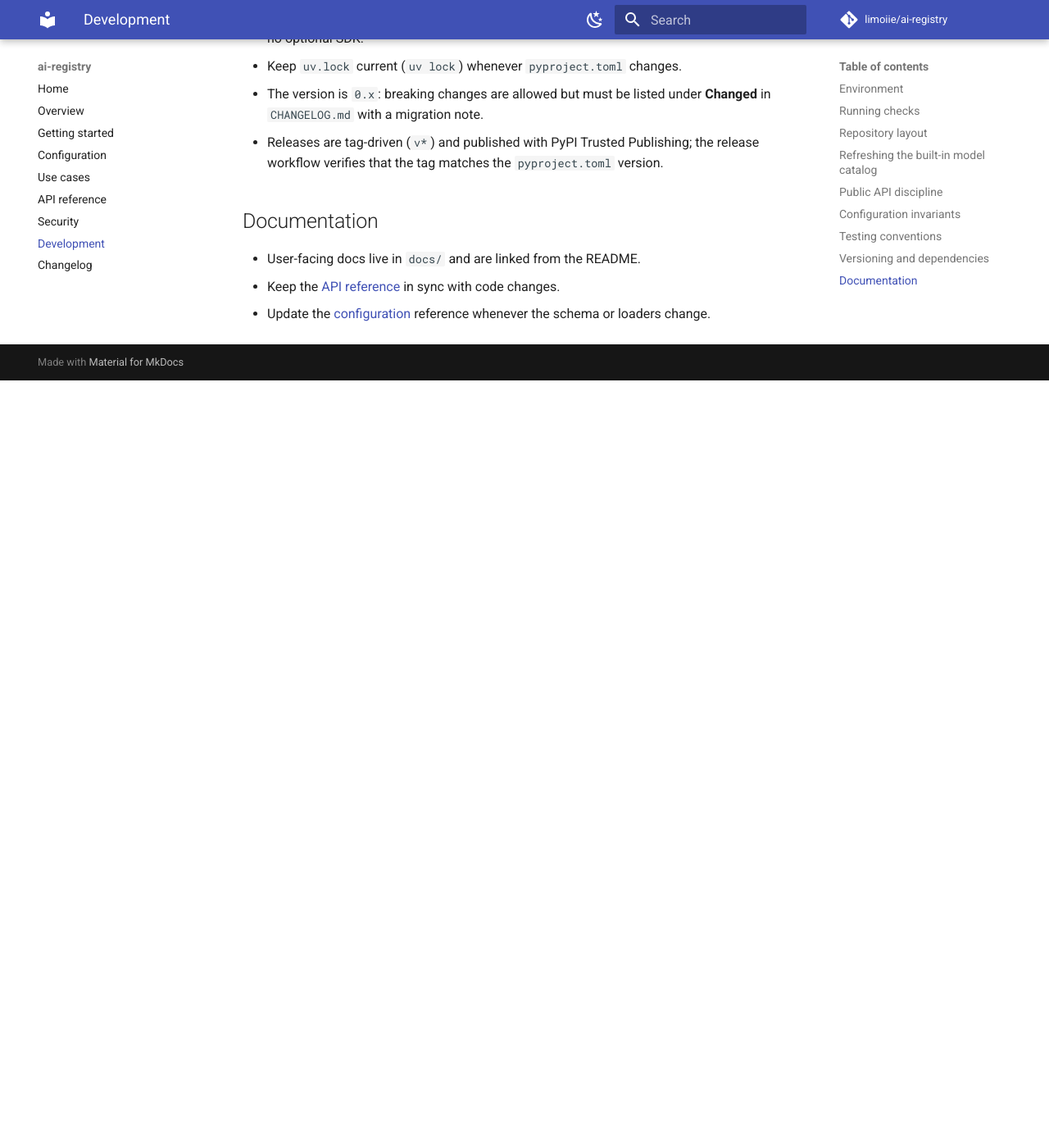
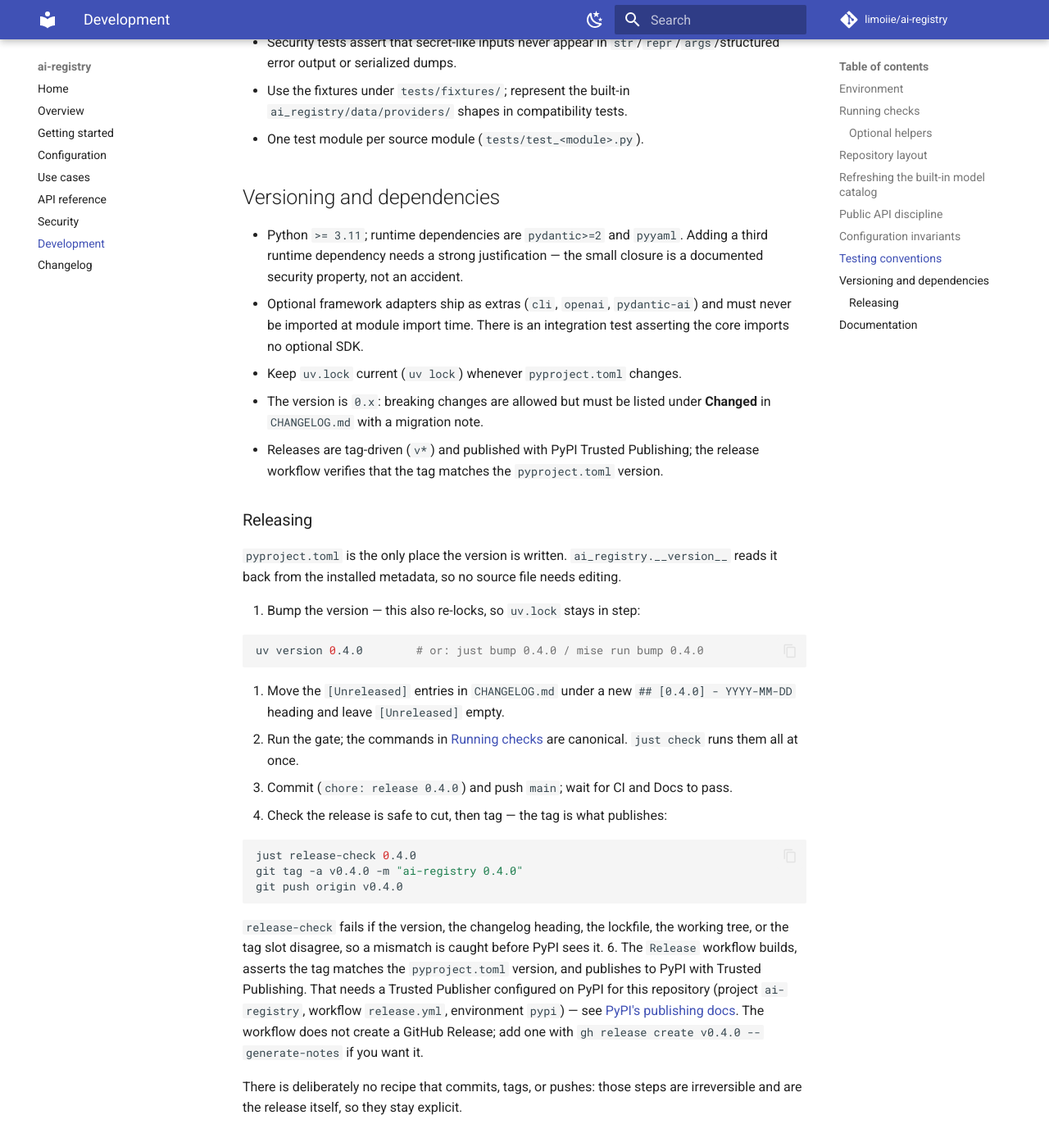
Before and after one commit to limoiie/ai-registry, an MkDocs documentation site: the page built from docs/development.md, in a window 1280 px wide and 1400 px high, scrolled down 3735 px. Shown: the whole window at 82% size. Built offline with MkDocs 1.6.1 and Material for MkDocs 9.7.7, drawn with Linux system fonts in a browser that asks for light colours; comment, search, counter and statistics services are not loaded; before the commit the page ends 4199 px from its top, so only the background shows below that; some of the changed text lies outside the part shown.

Commit message:
docs: describe the optional tooling and the release flow
Add an "Optional helpers" note (uv stays canonical) and a "Releasing" section
covering the bump, the changelog heading, the tag that publishes, the Trusted
Publisher requirement, and why no recipe commits, tags, or pushes.

````diff
--- a/docs/development.md
+++ b/docs/development.md
@@ -47,6 +47,24 @@ guarantee should not be only schema-deep.
 CI additionally runs a job that installs the package with **no extras** and
 asserts the dependency closure stayed small. Nothing else proves the core
 promise, because the dev group installs Typer.
+
+### Optional helpers
+
+The commands above are the canonical ones. `just` and `mise` are maintainer
+conveniences and are **not** required — CI, the release workflow, and pre-commit
+all invoke `uv` directly, so a contributor with only `uv` can do everything.
+
+- The `justfile` wraps the same commands (`just --list` lists them; `just check`
+  runs the whole gate the section above describes by hand). It needs only `uv`.
+- `mise.toml` pins `uv` and `just` and re-exposes the recipes as
+  `mise run <task>`. Python is not pinned there — it stays uv's, read from
+  `.python-version`.
+
+```bash
+just check            # lint + format + types + lock + tests
+just docs-check       # build the docs exactly as the Docs workflow does
+mise run test         # same recipes, through mise
+```
 
 ## Repository layout
 
@@ -164,6 +182,44 @@ These invariants are enforced and must be preserved by changes:
 - Releases are tag-driven (`v*`) and published with PyPI Trusted Publishing; the
   release workflow verifies that the tag matches the `pyproject.toml` version.
 
+### Releasing
+
+`pyproject.toml` is the only place the version is written. `ai_registry.__version__`
+reads it back from the installed metadata, so no source file needs editing.
+
+1. Bump the version — this also re-locks, so `uv.lock` stays in step:
+
+   ```bash
+   uv version 0.4.0        # or: just bump 0.4.0 / mise run bump 0.4.0
+   ```
+
+2. Move the `[Unreleased]` entries in `CHANGELOG.md` under a new
+   `## [0.4.0] - YYYY-MM-DD` heading and leave `[Unreleased]` empty.
+3. Run the gate; the commands in [Running checks](#running-checks) are canonical.
+   `just check` runs them all at once.
+4. Commit (`chore: release 0.4.0`) and push `main`; wait for CI and Docs to pass.
+5. Check the release is safe to cut, then tag — the tag is what publishes:
+
+   ```bash
+   just release-check 0.4.0
+   git tag -a v0.4.0 -m "ai-registry 0.4.0"
+   git push origin v0.4.0
+   ```
+
+   `release-check` fails if the version, the changelog heading, the lockfile, the
+   working tree, or the tag slot disagree, so a mismatch is caught before PyPI
+   sees it.
+6. The `Release` workflow builds, asserts the tag matches the `pyproject.toml`
+   version, and publishes to PyPI with Trusted Publishing. That needs a Trusted
+   Publisher configured on PyPI for this repository (project `ai-registry`,
+   workflow `release.yml`, environment `pypi`) — see
+   [PyPI's publishing docs](https://docs.pypi.org/trusted-publishers/). The
+   workflow does not create a GitHub Release; add one with
+   `gh release create v0.4.0 --generate-notes` if you want it.
+
+There is deliberately no recipe that commits, tags, or pushes: those steps are
+irreversible and are the release itself, so they stay explicit.
+
 ## Documentation
 
 - User-facing docs live in `docs/` and are linked from the README.
````
